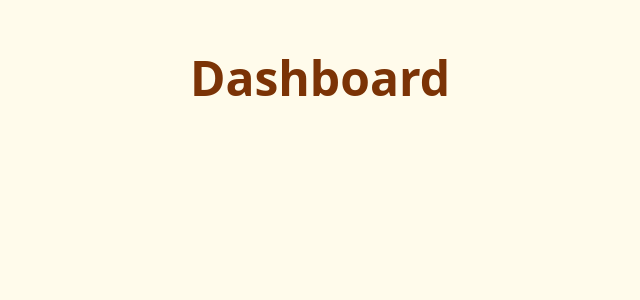
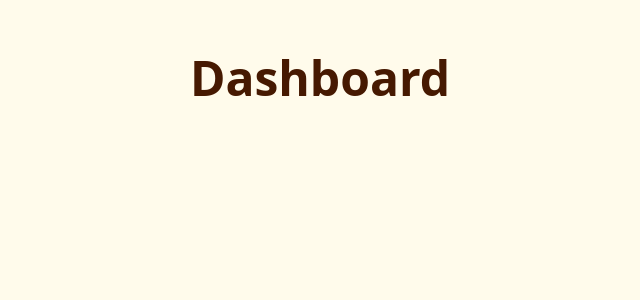
Before and after one commit to perhp/perdie, a React (Vite) app: page / in a window 1280 px wide. Shown: the top 300 px of the page, without its empty margins (320-960 px from the left). Built offline with nearby package versions, Linux system fonts and the light colour scheme.

Commit message:
feat: change dashboard

```diff
--- a/src/dashboard/dashboard.tsx
+++ b/src/dashboard/dashboard.tsx
@@ -1,7 +1,7 @@
 export default function Dashboard() {
   return (
     <div className="max-w-7xl mx-auto p-8 text-center relative z-10">
-      <h1 className="text-amber-900 text-5xl font-bold my-4 leading-tight">
+      <h1 className="text-amber-950 text-5xl font-bold my-4 leading-tight">
         Dashboard
       </h1>
     </div>
--- a/src/index.html
+++ b/src/index.html
@@ -4,7 +4,7 @@
     <meta charset="UTF-8" />
     <meta name="viewport" content="width=device-width, initial-scale=1.0" />
     <link rel="icon" type="image/svg+xml" href="./logo.svg" />
-    <title>Bun + React</title>
+    <title>perdie</title>
   </head>
   <body>
     <div id="root"></div>
```
